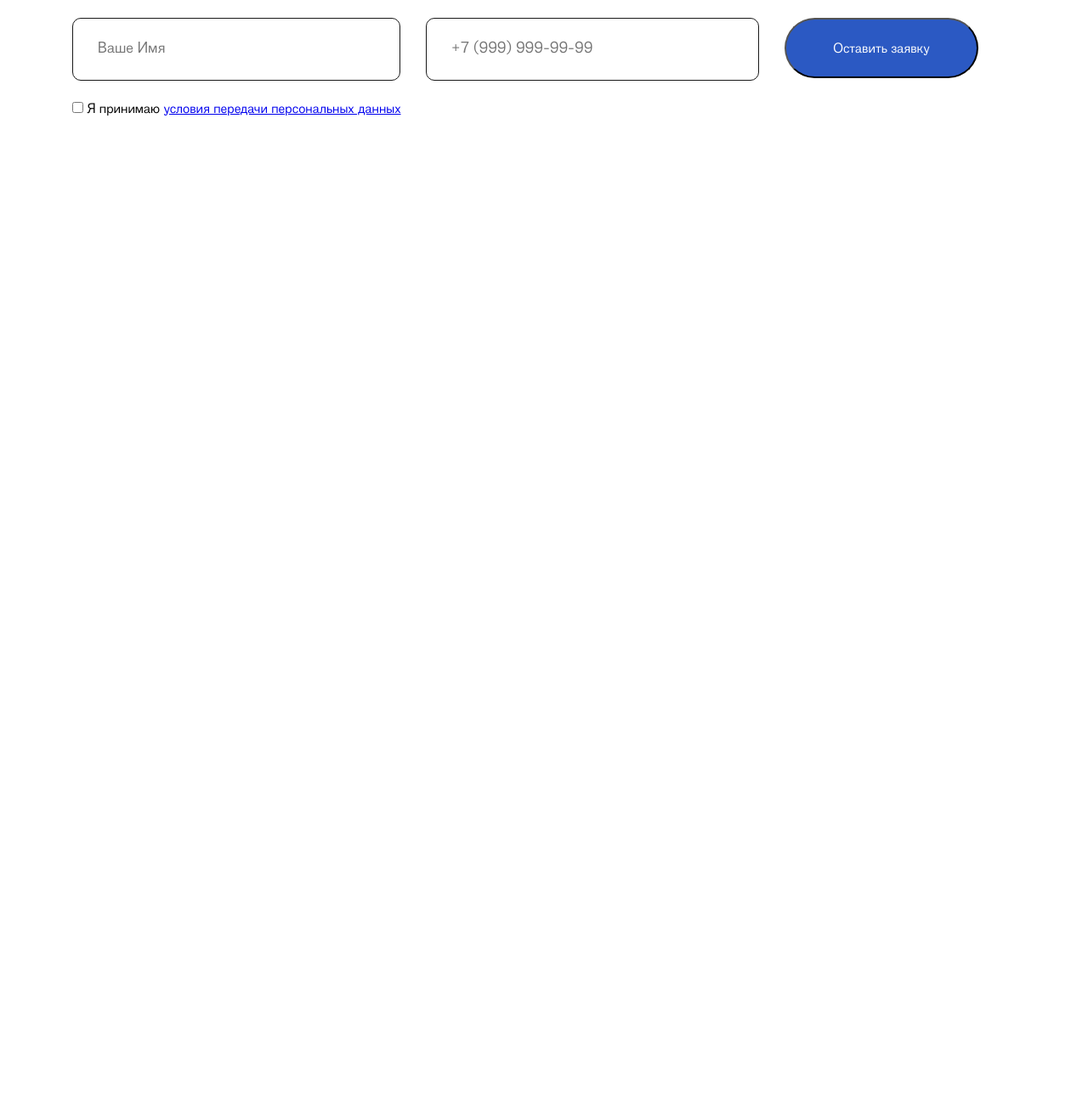
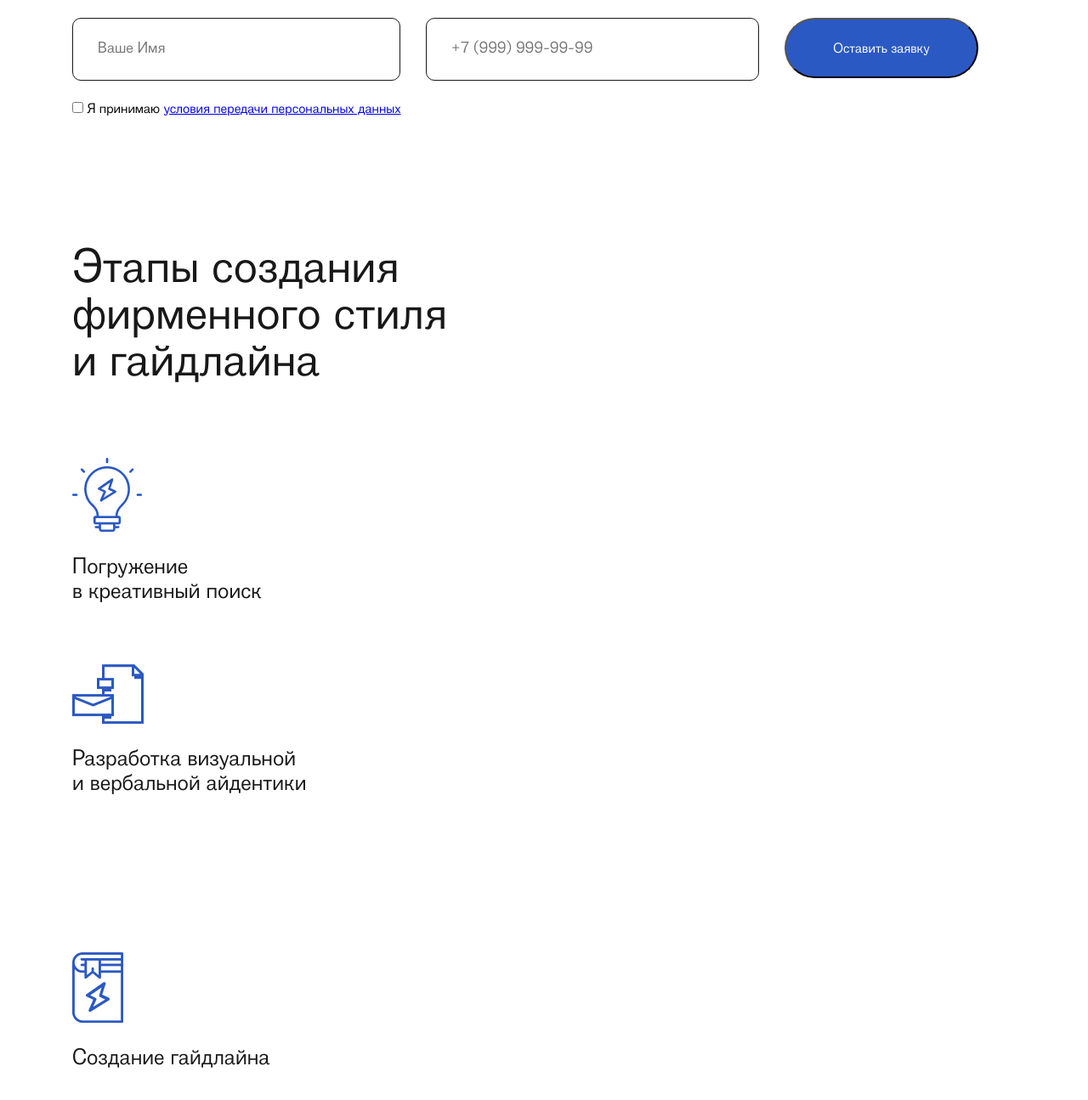
Before and after one commit to NataliiaBenko/creative, a plain HTML site: page index.html in a window 1280 px wide. Shown: the part 7346-8641 px from the top of the page at 85% size. Before the commit the page ends 7515 px from the top, so only its background shows below. Drawn offline with Linux system fonts and the light colour scheme.

Commit message:
column_one

```diff
--- a/css/style.css
+++ b/css/style.css
@@ -416,7 +416,7 @@ ul li{
     padding: 23px 149px 23px 29px;
     margin-left: 30px;
 }
-.knopka{
+.btn{
     font-family: '20 Kopeek';
     font-style: normal;
     font-weight: normal;
@@ -435,5 +435,42 @@ ul li{
     font-weight: normal;
     font-size: 16px;
     line-height: 140%;
-    margin-bottom: 30px;
+    margin-bottom: 150px;
 }
+.stadies{
+    font-family: '20 Kopeek';
+    font-style: normal;
+    font-weight: normal;
+    font-size: 55px;
+    line-height: 100%;
+    color: #181818;
+}
+.icons{
+    flex-direction: column;
+    /*padding-bottom: 71px;*/
+}
+.under-icon{
+    font-family: '20 Kopeek';
+    font-style: normal;
+    font-weight: normal;
+    font-size: 26px;
+    line-height: 110%;
+    display: flex;
+    align-items: flex-end;
+    color: #181818;
+}
+.lamp{
+   padding: 85px 0 23px 0;
+}
+.deep{
+    padding-bottom: 71px;
+}
+.letter{
+    padding-bottom: 23px;
+}
+.development{
+    padding-bottom: 184px;
+}
+.book{
+    padding-bottom: 23px;
+}
--- a/index.html
+++ b/index.html
@@ -172,13 +172,26 @@
         <label style="display: flex; flex-direction: row;">
             <input class="your-name name-ext" name="your_name" type="text" id="your_name" placeholder="Ваше Имя">
             <input class="your-name phone" name="phone_number" type="text" id="phone_number" placeholder="+7 (999) 999-99-99">
-            <button class="knopka">Оставить заявку</button>
+            <button class="btn">Оставить заявку</button>
         </label>
     </form>
         <form class="checkbox">
             <input type="checkbox" id="i_accept" name="i_accept" value="private">
             <label for="i_accept">Я принимаю <a href="#">условия передачи персональных данных</a> </label><br>
     </form>
+</section>
+<section class="mw">
+    <h4 class="stadies">Этапы создания <br>фирменного стиля <br>и гайдлайна</h4>
+    <div style="padding-bottom: 150px">
+        <div class="icons">
+           <img class="lamp" src="logos/Lamp.png" alt="lamp">
+            <p class="under-icon deep">Погружение <br>в креативный поиск</p>
+            <img class="letter" src="logos/letter.png" alt="letter">
+            <p class="under-icon development">Разработка визуальной<br> и вербальной айдентики</p>
+            <img class="book" src="logos/book.png" alt="book">
+            <p class="under-icon">Создание гайдлайна</p>
+        </div>
+    </div>
 
 </section>
 </body>
```
Also changed, not shown: logos/Lamp.png (added), logos/book.png (added), logos/letter.png (added).
